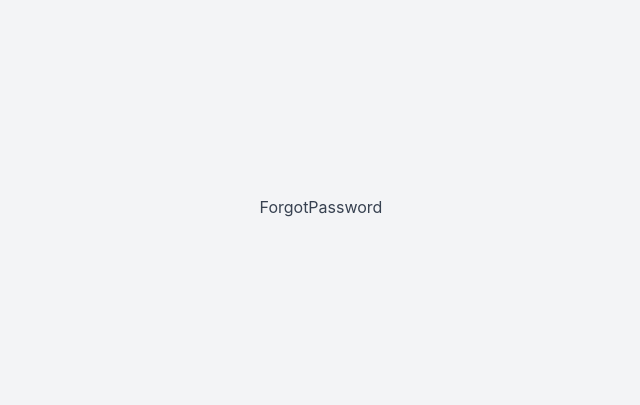
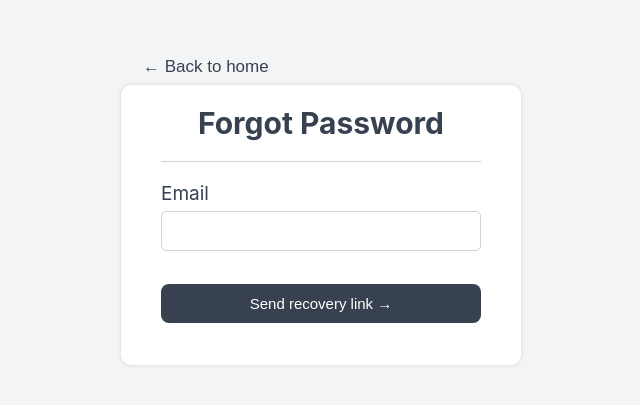
Before and after one commit to IvanVasil-ev/blog-app, a Next.js app: page /forgot-password in a window 1280 px wide. Shown: the part 193-598 px from the top of the page, without its empty margins (319-959 px from the left). Built offline with nearby package versions, Linux system fonts and the light colour scheme; no server answers.

Commit message:
Customize Login, SignUp, ForgotPassword pages

```diff
--- a/src/components/common/Input.tsx
+++ b/src/components/common/Input.tsx
@@ -9,6 +9,8 @@ interface InputPropTypes {
   error?: string;
   value: string;
   onChange: (e: ChangeEvent<HTMLInputElement>) => void;
+  onBlur?: () => void;
+  onFocus?: () => void;
   placeholder?: string;
   customStyles?: string;
   wrapperStyles?: string;
@@ -20,7 +22,9 @@ const Input = ({
   label,
   type = 'text',
   placeholder = '',
-  onChange = () => false,
+  onChange,
+  onBlur = () => false,
+  onFocus = () => false,
   customStyles,
   wrapperStyles,
 }: InputPropTypes) => {
@@ -28,10 +32,12 @@ const Input = ({
     <div className={cx(styles.container, wrapperStyles)}>
       {label && <span className={styles.label}>{label}</span>}
       <input
-        className={cx(styles.input, customStyles)}
+        className={cx(styles.input, customStyles, error && styles.inputError)}
         type={type}
         value={value}
         onChange={onChange}
+        onBlur={onBlur}
+        onFocus={onFocus}
         placeholder={placeholder}
       />
       <div className={styles.errorWrapper}>
--- /dev/null
+++ b/src/configuration/constants.ts
@@ -0,0 +1,3 @@
+export const EMAIL_REGEXP = /\b[A-Za-z0-9._%+-]+@[A-Za-z0-9.-]+\.[A-Za-z]{2,}\b/;
+
+export const PASSWORD_REGEXP = /^(?=.*[A-Za-z])(?=.*\d)(?=.*[@$!%*#?&])[A-Za-z\d@$!%*#?&]{6,}$/;
--- a/src/domain/ForgotPassword/ForgotPassword.tsx
+++ b/src/domain/ForgotPassword/ForgotPassword.tsx
@@ -1,9 +1,36 @@
-import { Component } from 'react';
+import { Component, useState } from 'react';
+import { useRouter } from 'next/router';
 
 import AuthorizationLayout from '@layouts/AuthorizationLayout';
+import Button from '@components/common/Button';
+import Input from '@components/common/Input';
+import styles from '@styles/pages/ForgotPassword.module.scss';
 
 const ForgotPasswordPage = () => {
-  return <>ForgotPassword</>;
+  const router = useRouter();
+  const [email, setEmail] = useState('');
+
+  return (
+    <div>
+      <Button customStyles={styles.goHomeButton} onClick={() => router.push('/')}>
+        ← Back to home
+      </Button>
+      <div className={styles.container}>
+        <span className={styles.title}>Forgot Password</span>
+        <div className={styles.divider} />
+        <Input
+          value={email}
+          onChange={(e) => setEmail(e.target.value)}
+          wrapperStyles={styles.input}
+          type="email"
+          label="Email"
+        />
+        <Button mode="contained" customStyles={styles.authButton} onClick={() => router.push('/')}>
+          Send recovery link →
+        </Button>
+      </div>
+    </div>
+  );
 };
 
 ForgotPasswordPage.getLayout = (page: Component) => (
--- a/src/layouts/AuthorizationLayout.tsx
+++ b/src/layouts/AuthorizationLayout.tsx
@@ -1,6 +1,7 @@
 import type { NextPage } from 'next';
 import Head from 'next/head';
 
+import { APP_NAME } from '@config';
 import styles from '@styles/layouts/AuthorizationLayout.module.scss';
 
 interface NextPagePropTypes {
@@ -11,7 +12,7 @@ const AuthorizationLayout: NextPage<NextPagePropTypes> = ({ children, title }) =
   return (
     <>
       <Head>
-        <title>{title ? `${title} | BlogApp` : 'BlogApp'}</title>
+        <title>{title ? `${title} | ${APP_NAME}` : APP_NAME}</title>
         <link rel="icon" href="/favicon.ico" />
       </Head>
       <div className={styles.container}>{children}</div>
--- a/src/layouts/DefaultLayout.tsx
+++ b/src/layouts/DefaultLayout.tsx
@@ -1,6 +1,7 @@
 import type { NextPage } from 'next';
 import Head from 'next/head';
 
+import { APP_NAME } from '@config';
 import Navbar from '@components/ui/Navbar';
 import styles from '@styles/layouts/DefaultLayout.module.scss';
 
@@ -12,7 +13,7 @@ const DefaultLayout: NextPage<NextPagePropTypes> = ({ children, title }) => {
   return (
     <>
       <Head>
-        <title>{title ? `${title} | BlogApp` : 'BlogApp'}</title>
+        <title>{title ? `${title} | ${APP_NAME}` : APP_NAME}</title>
         <link rel="icon" href="/favicon.ico" />
       </Head>
       <Navbar />
--- a/styles/components/Input.module.scss
+++ b/styles/components/Input.module.scss
@@ -19,7 +19,12 @@
 }
 
 .inputError {
+  border: 1px solid theme.$red;
   animation: shake 0.25s ease-in-out 0s 2;
+
+  &:focus {
+    outline: 1px solid theme.$red;
+  }
 }
 
 .errorWrapper {
--- a/styles/pages/Login.module.scss
+++ b/styles/pages/ForgotPassword.module.scss
@@ -5,7 +5,7 @@
   flex-direction: column;
   padding: 20px 40px;
   background-color: theme.$white;
-  height: 400px;
+  height: 280px;
   width: 400px;
   border-radius: 10px;
   box-shadow: 0 0 3px 1px rgba(55, 65, 80, 0.1);
@@ -34,7 +34,7 @@
   color: theme.$white;
   border-radius: 8px;
   padding: 11px 10px;
-  margin-top: 20px;
+  margin-top: 10px;
 
   &:hover {
     color: theme.$white;
--- a/tsconfig.json
+++ b/tsconfig.json
@@ -22,6 +22,7 @@
     "target": "es2018",
     "baseUrl": ".",
     "paths": {
+      "@constants": ["src/configuration/constants.ts"],
       "@config": ["src/configuration/index.ts"],
       "@components/*": ["src/components/*"],
       "@models": ["src/models/index.ts"],
```
Also changed, not shown: src/domain/Login/LoginPage.tsx (+4 -4 lines), src/domain/SignUp/SignUpPage.tsx (+47 -2 lines).
